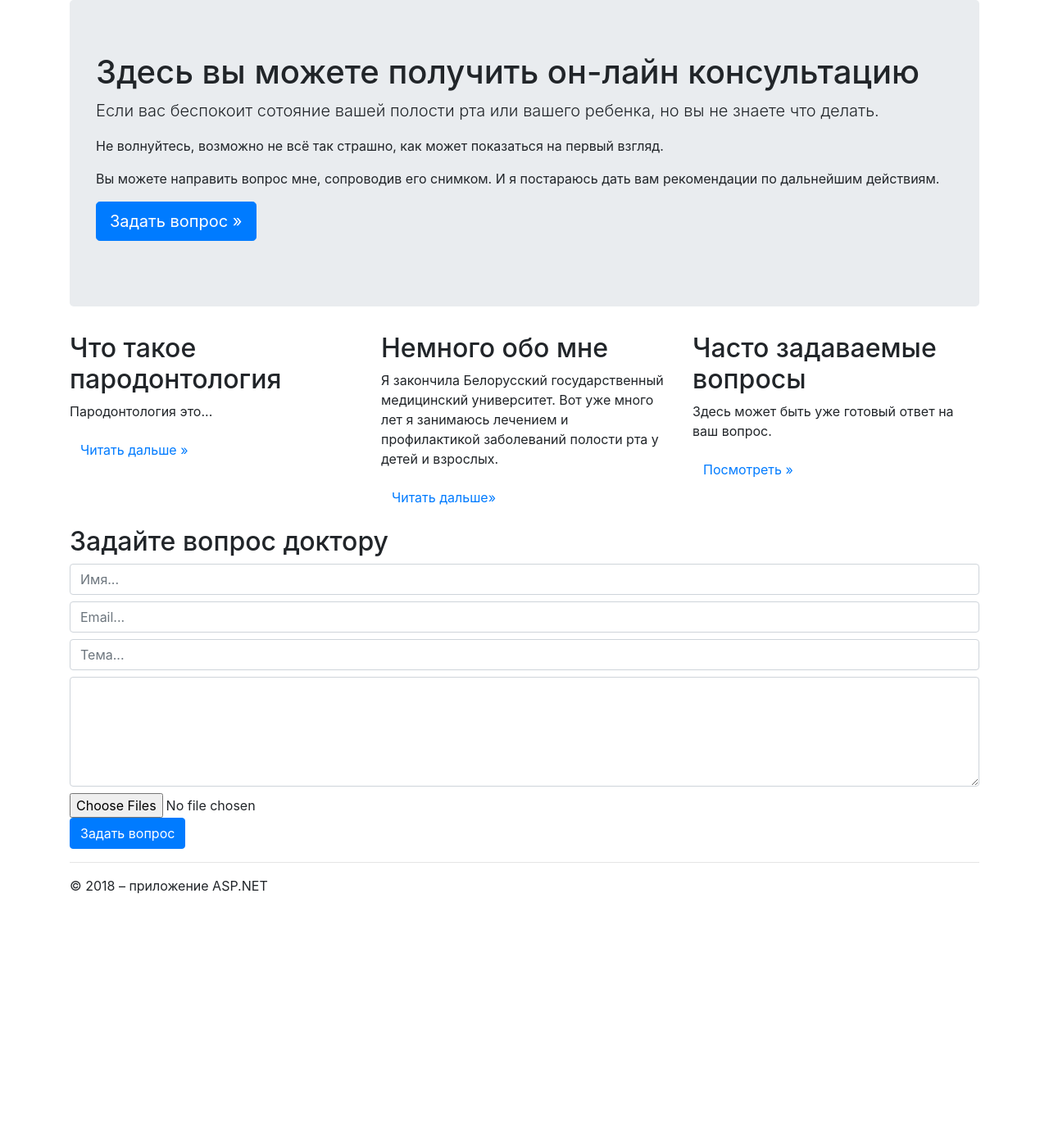
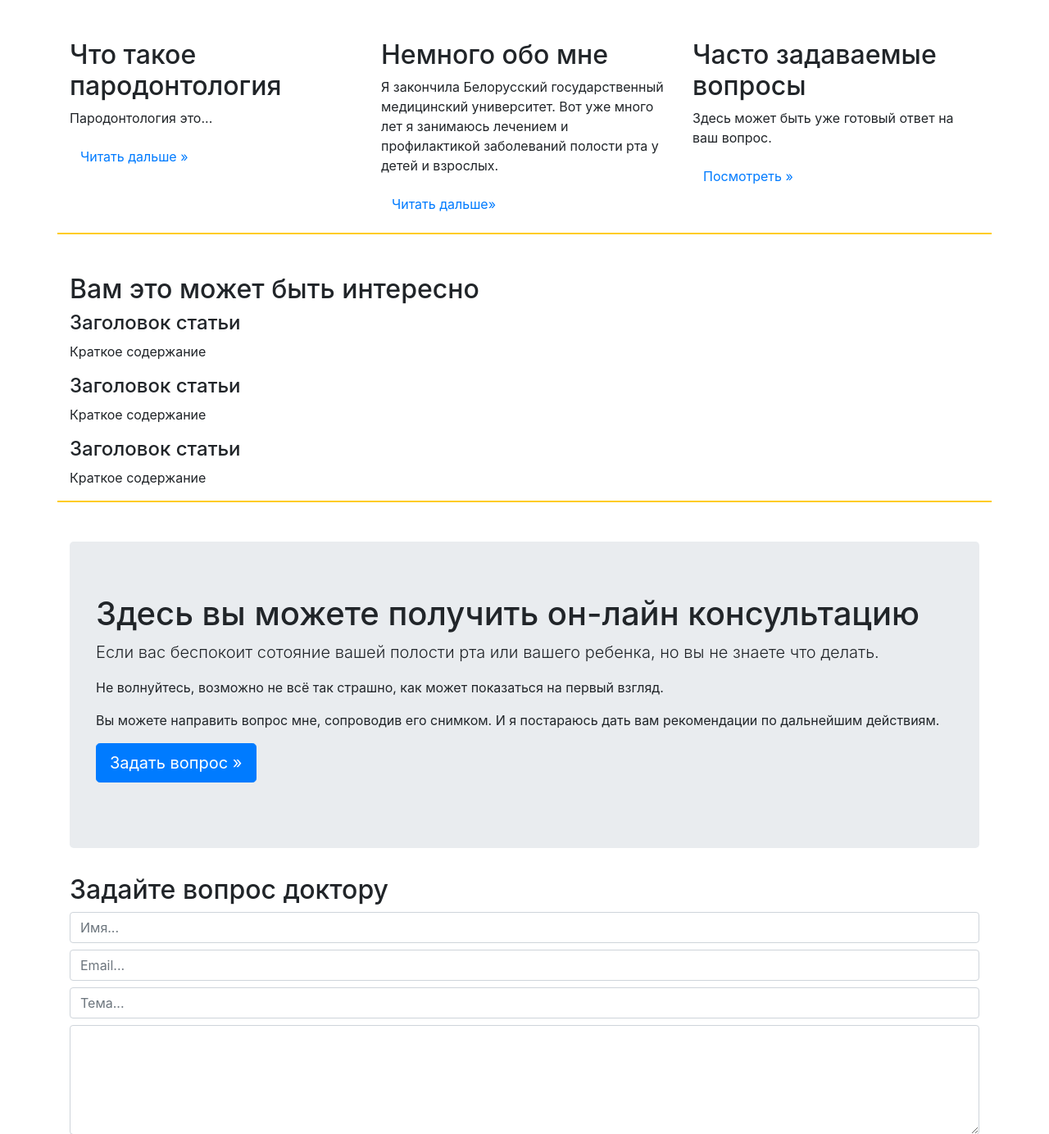
Before and after one commit to nikolai80/Periodontist, an ASP.NET MVC app: template periodontist/Views/Home/Index.cshtml in a window 1280 px wide. Shown: the part 170-1554 px from the top of the page at 82% size. Before the commit the page ends 1261 px from the top, so only its background shows below. Run offline with ASP.NET Core 8 and stand-ins for ASP.NET MVC 5, Linux system fonts and the light colour scheme; the template is opened without the code that fills it, so the values that code supplies are empty; the project's own start-up code is not run, and a stand-in starts its controllers and pages; some libraries are stand-ins or nearby versions.

Commit message:
внес изменения в верстку

```diff
--- a/periodontist/Content/Site.css
+++ b/periodontist/Content/Site.css
@@ -4,3 +4,6 @@
   .siteHeader .siteHeader__title {
     color: white;
     font-family: Impact, Haettenschweiler, 'Arial Narrow Bold', sans-serif; }
+
+.horisontalLine {
+  border-bottom: 2px solid #ffcc19; }
--- a/periodontist/Content/Site.min.css
+++ b/periodontist/Content/Site.min.css
@@ -1 +1 @@
-.siteHeader{background-color:#14e5c2;color:#fff;}.siteHeader .siteHeader__title{color:#fff;font-family:Impact,Haettenschweiler,'Arial Narrow Bold',sans-serif;}
+.siteHeader{background-color:#14e5c2;color:#fff;}.siteHeader .siteHeader__title{color:#fff;font-family:Impact,Haettenschweiler,'Arial Narrow Bold',sans-serif;}.horisontalLine{border-bottom:2px solid #ffcc19;}
--- a/periodontist/Content/Site.scss
+++ b/periodontist/Content/Site.scss
@@ -14,3 +14,7 @@ $warning_fontColor:$theard_color;
         font-family: Impact, Haettenschweiler, 'Arial Narrow Bold', sans-serif;
     }
 }
+
+.horisontalLine{
+    border-bottom: 2px solid $theard_color;
+}
--- a/periodontist/Views/Home/Index.cshtml
+++ b/periodontist/Views/Home/Index.cshtml
@@ -3,15 +3,9 @@
     ViewBag.Title = "Пародонтолог";
 }
 
-<div class="jumbotron">
-    <h1>Здесь вы можете получить он-лайн консультацию</h1>
-    <p class="lead">Если вас беспокоит сотояние вашей полости рта или вашего ребенка, но вы не знаете что делать.</p>
-    <p>Не волнуйтесь, возможно не всё так страшно, как может показаться на первый взгляд.</p>
-    <p>Вы можете направить вопрос мне, сопроводив его снимком. И я постараюсь дать вам рекомендации по дальнейшим действиям.</p>
-    <p><a href="#question" class="btn btn-primary btn-lg">Задать вопрос &raquo;</a></p>
-</div>
-
 <div class="row">
+    <div class="w-100 m-4">
+    </div>
     <div class="col-4">
         <h2>Что такое пародонтология</h2>
         <p>
@@ -28,6 +22,38 @@
         <h2>Часто задаваемые вопросы</h2>
         <p>Здесь может быть уже готовый ответ на ваш вопрос.</p>
         <p><a class="btn btn-default" href="https://go.microsoft.com/fwlink/?LinkId=301867">Посмотреть &raquo;</a></p>
+    </div>
+</div>
+
+<div class="row listBlogPost">
+    <div class="w-100 horisontalLine mb-5"></div>
+    <div class="col-12">
+        <h2 class="listBlogPost-header">Вам это может быть интересно</h2>
+        <div class="blogPostItem">
+            <h4 class="blogPostItem-header">Заголовок статьи</h4>
+            <p class="blogPostItem-content">Краткое содержание</p>
+        </div>
+        <div class="blogPostItem">
+            <h4 class="blogPostItem-header">Заголовок статьи</h4>
+            <p class="blogPostItem-content">Краткое содержание</p>
+        </div>
+        <div class="blogPostItem">
+            <h4 class="blogPostItem-header">Заголовок статьи</h4>
+            <p class="blogPostItem-content">Краткое содержание</p>
+        </div>
+    </div>
+
+</div>
+<div class="row">
+    <div class="w-100 horisontalLine mb-5"></div>
+    <div class="col-12">
+        <div class="jumbotron">
+            <h1>Здесь вы можете получить он-лайн консультацию</h1>
+            <p class="lead">Если вас беспокоит сотояние вашей полости рта или вашего ребенка, но вы не знаете что делать.</p>
+            <p>Не волнуйтесь, возможно не всё так страшно, как может показаться на первый взгляд.</p>
+            <p>Вы можете направить вопрос мне, сопроводив его снимком. И я постараюсь дать вам рекомендации по дальнейшим действиям.</p>
+            <p><a href="#question" class="btn btn-primary btn-lg">Задать вопрос &raquo;</a></p>
+        </div>
     </div>
 </div>
 <div id="questionForm" class="row">
```
